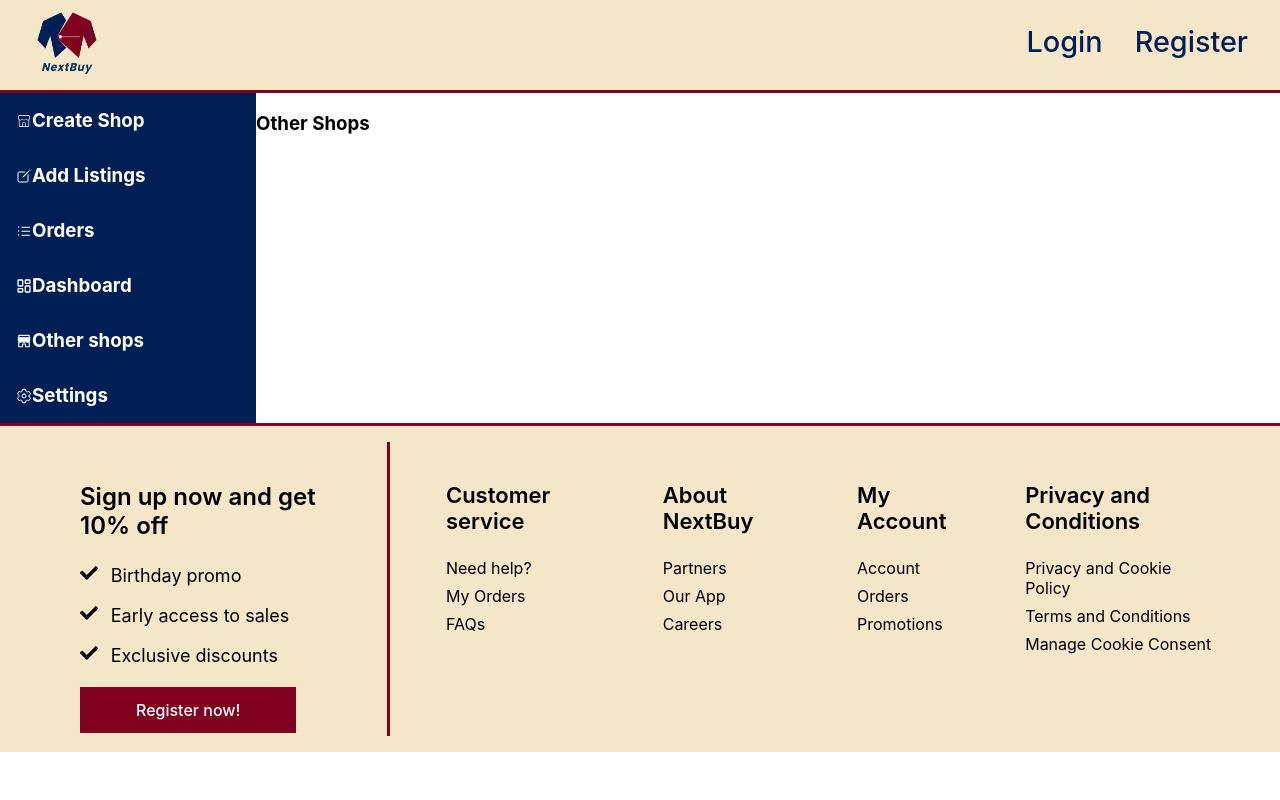
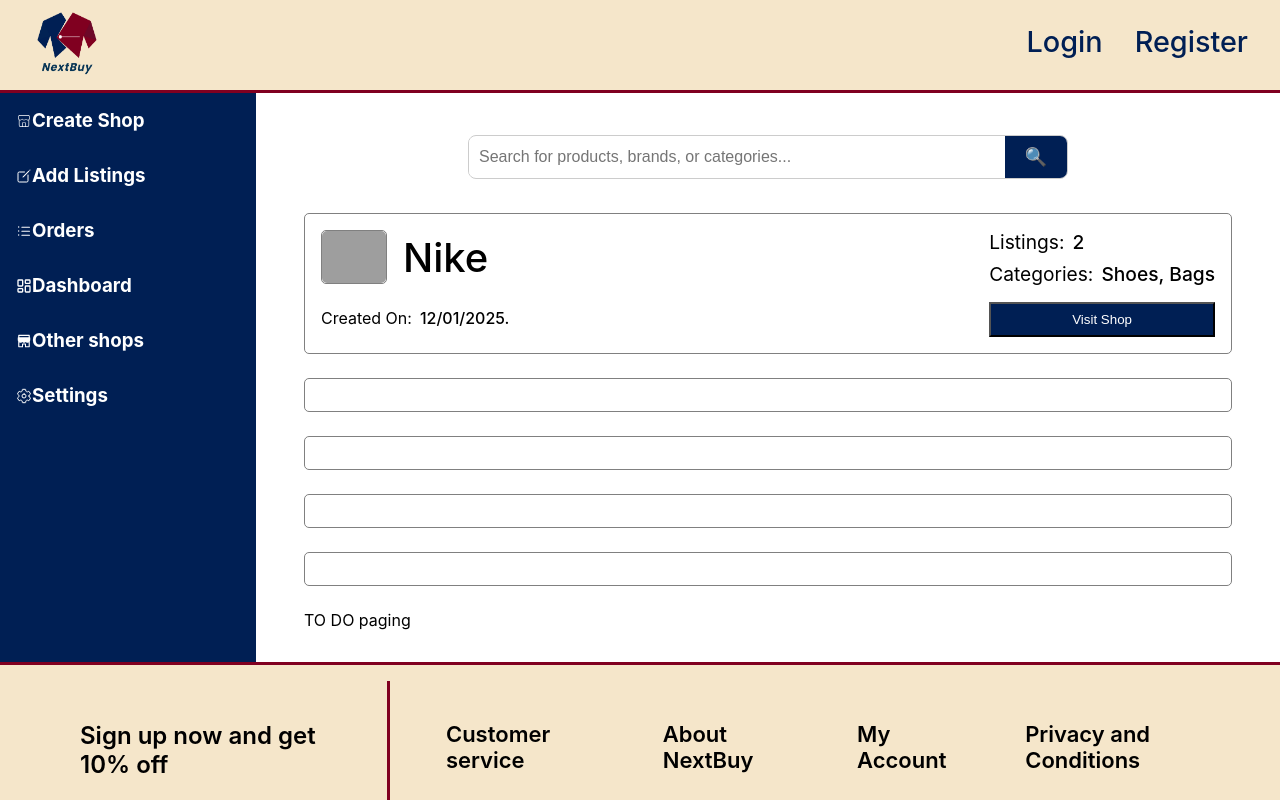
Before and after one commit to vladimir290702/NextBuy, a React (Create React App) app in the folder client/: page /shop-profile in a window 1280 px wide. Both pictures are taken after a click on the element "Other shops". Shown: the top 800 px of the page. Built offline with nearby package versions, Linux system fonts and the light colour scheme; grey boxes are pictures that could not be loaded.

Commit message:
create other shop page structure

```diff
--- /dev/null
+++ b/client/src/components/ShopProfile/OtherShops/OtherShops.css
@@ -0,0 +1,125 @@
+#other-shops-wrapper {
+  padding: 2rem 3rem;
+}
+
+.shop-container {
+  display: flex;
+  justify-content: space-between;
+  padding: 1rem;
+  margin: 1.5rem 0;
+  border: 1px grey solid;
+  border-radius: 5px;
+}
+
+.shop-initial-info {
+  display: flex;
+}
+
+.shop-initial-image-container {
+  width: 4rem;
+  border: 1px grey solid;
+  border-radius: 5px;
+}
+
+.shop-initial-info div img {
+  width: 100%;
+  height: 100%;
+  border-radius: 5px;
+}
+
+.shop-initial-name-conatiner {
+  display: flex;
+  justify-content: center;
+  align-items: center;
+}
+
+.shop-initial-name-conatiner p {
+  font-size: 2.5rem;
+  font-weight: 500;
+  margin: 0 1rem;
+}
+
+.shop-creation-info {
+  display: flex;
+  margin-top: 0.5rem;
+}
+
+.shop-creation-date {
+  font-weight: 500;
+  margin-left: 0.5rem;
+}
+
+.shop-creation-info div p {
+  margin-bottom: 0;
+}
+
+.shop-listings-info {
+  display: flex;
+  font-size: 1.2rem;
+}
+
+.shop-categories-info {
+  display: flex;
+  font-size: 1.2rem;
+}
+
+.shop-categories-info > div > p {
+  margin: 0.5rem 0;
+}
+
+.shop-listing-info-count {
+  font-weight: 500;
+  margin-left: 0.5rem;
+}
+
+.shop-categories-info-names {
+  font-weight: 500;
+  margin-left: 0.5rem;
+}
+
+.shop-button button {
+  width: 100%;
+  background-color: #001f54;
+  color: #fff;
+  padding: 0.5rem 1rem;
+  margin-top: 0.5rem;
+}
+
+.search-bar {
+  width: 100%;
+  max-width: 600px;
+  margin: 0 auto;
+  padding: 10px;
+}
+
+.search-form {
+  display: flex;
+  align-items: center;
+  border: 1px solid #ccc;
+  border-radius: 8px;
+  overflow: hidden;
+}
+
+.search-input {
+  flex: 1; /* Allows the input to take up available space */
+  padding: 10px;
+  border: none;
+  outline: none;
+  font-size: 16px;
+}
+
+.search-button {
+  background-color: #001f54;
+  color: #fff;
+  border: none;
+  padding: 10px 20px;
+  cursor: pointer;
+}
+
+.search-button:hover {
+  background-color: #001f54;
+}
+
+.search-icon {
+  font-size: 18px; /* Icon size */
+}
--- /dev/null
+++ b/client/src/components/ShopProfile/OtherShops/OtherShops.js
@@ -0,0 +1,75 @@
+import "./OtherShops.css";
+
+export default function OtherShops() {
+  return (
+    <div id="other-shops-wrapper">
+      <div id="other-shops-searchbar">
+        <div class="search-bar">
+          <form action="/search" method="GET" class="search-form">
+            <input
+              type="text"
+              name="query"
+              class="search-input"
+              placeholder="Search for products, brands, or categories..."
+              aria-label="Search"
+            />
+            <button type="submit" class="search-button">
+              <span class="search-icon">🔍</span>
+            </button>
+          </form>
+        </div>
+      </div>
+      <div id="shops-container">
+        <div className="shop-container">
+          <div className="asd">
+            <div className="shop-initial-info">
+              <div className="shop-initial-image-container">
+                <img
+                  src="https://encrypted-tbn0.gstatic.com/images?q=tbn:ANd9GcR6NBYcpeDOdLTlpPJEYPFI79VXakDA4yKtBw&s"
+                  alt=""
+                />
+              </div>
+              <div className="shop-initial-name-conatiner">
+                <p>Nike</p>
+              </div>
+            </div>
+            <div className="shop-creation-info">
+              <div>
+                <p>Created On:</p>
+              </div>
+              <div className="shop-creation-date">
+                <p>12/01/2025.</p>
+              </div>
+            </div>
+          </div>
+          <div>
+            <div className="shop-listings-info">
+              <div>
+                <div>Listings:</div>
+              </div>
+              <div className="shop-listing-info-count">
+                <div>2</div>
+              </div>
+            </div>
+            <div className="shop-categories-info">
+              <div>
+                <p>Categories:</p>
+              </div>
+              <div className="shop-categories-info-names">
+                <p>Shoes, Bags</p>
+              </div>
+            </div>
+            <div className="shop-button">
+              <button>Visit Shop</button>
+            </div>
+          </div>
+        </div>
+        <div className="shop-container"></div>
+        <div className="shop-container"></div>
+        <div className="shop-container"></div>
+        <div className="shop-container"></div>
+      </div>
+      <div id="shops-paging">TO DO paging</div>
+    </div>
+  );
+}
--- a/client/src/components/ShopProfile/ShopProfile.js
+++ b/client/src/components/ShopProfile/ShopProfile.js
@@ -8,6 +8,7 @@
 import CreateShop from "./CreateShop/CreateShop";
 import FinishCreateShop from "./FinishCreateShop/FinishCreateShop";
 import AddListing from "./AddListing/AddListing";
+import OtherShops from "./OtherShops/OtherShops";
 
 export default function ShopProfile() {
   const [selectedCategory, setSelectedCategory] = useState(null);
@@ -30,7 +31,7 @@
     } else if (selectedCategory === "settings") {
       return <h3>Settings</h3>;
     } else if (selectedCategory === "other-shops") {
-      return <h3>Other Shops</h3>;
+      return <OtherShops />;
     } else if (selectedCategory === "finish-create-shop") {
       return <FinishCreateShop />;
     } else {
```
